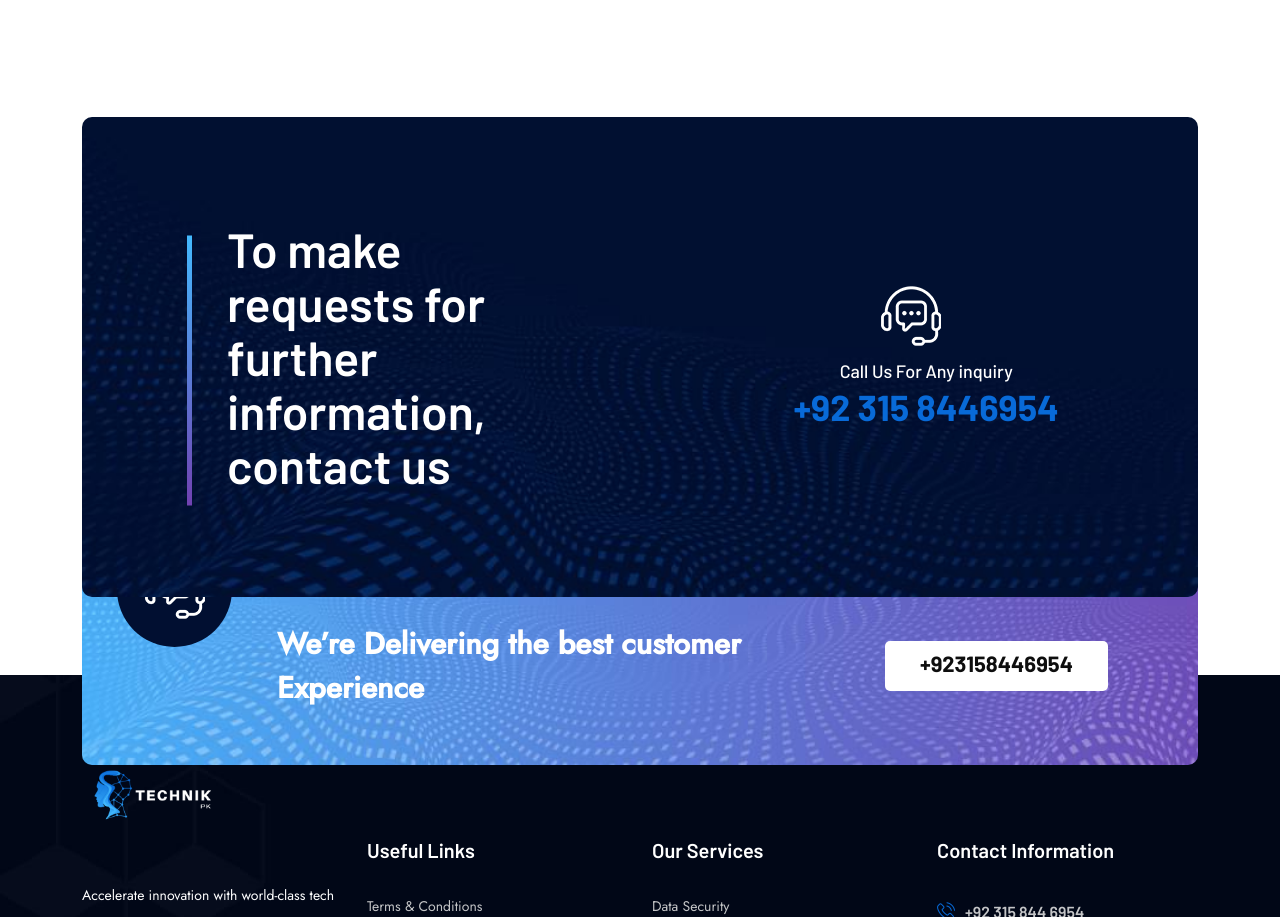
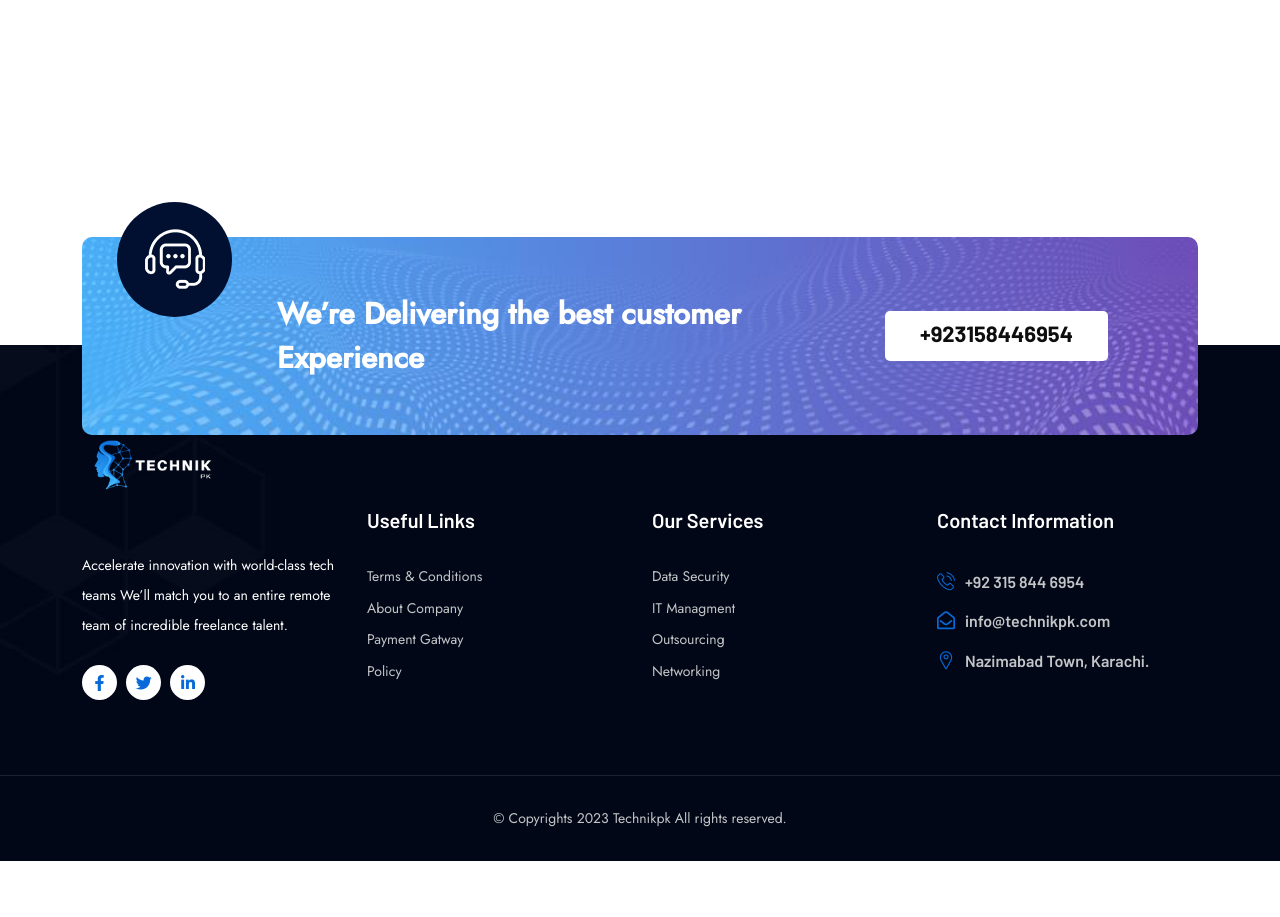
Before and after one commit to gh-usaid/Technikpk, a plain HTML site: page service.html in a window 1280 px wide. Shown: the part 1617-2534 px from the top of the page. After the commit the page ends 2478 px from the top, so only its background shows below. Drawn offline with Linux system fonts and the light colour scheme; files whose address does not match are found by name.

Commit message:
Update service.html

```diff
--- a/service.html
+++ b/service.html
@@ -335,38 +335,7 @@
         </div>
         <!-- Choose Us End -->
 
-        <!-- Cta Start -->
-        <div class="section techwix-cta-section-04 techwix-cta-section-06 techwix-cta-section-07">
-            <div class="container">
-                <div class="cta-wrap" style="background-image: url(assets/images/bg/cta-bg5.jpg);">
-                    <div class="row align-items-center">
-                        <div class="col-lg-7">
-                            <!-- Cta Left Start -->
-                            <div class="cta-left">
-                                <div class="section-title">
-                                    <h2 class="title white">To make requests for further information, contact us </h2>
-                                </div>
-                            </div>
-                            <!-- Cta Left End -->
-                        </div>
-                        <div class="col-lg-5">
-                            <!-- Cta Right Start -->
-                            <div class="cta-info text-center">
-                                <div class="cta-icon">
-                                    <img src="assets/images/cta-icon2.png" alt="">
-                                </div>
-                                <div class="cta-text">
-                                    <p>Call Us For Any inquiry</p>
-                                    <h3 class="number"><a href="tel:+923158446954">+92 315 8446954</a></h3>
-                                </div>
-                            </div>
-                            <!-- Cta Right End -->
-                        </div>
-                    </div>
-                </div>
-            </div>
-        </div>
-        <!-- Cta End -->
+
 
 
 
```
